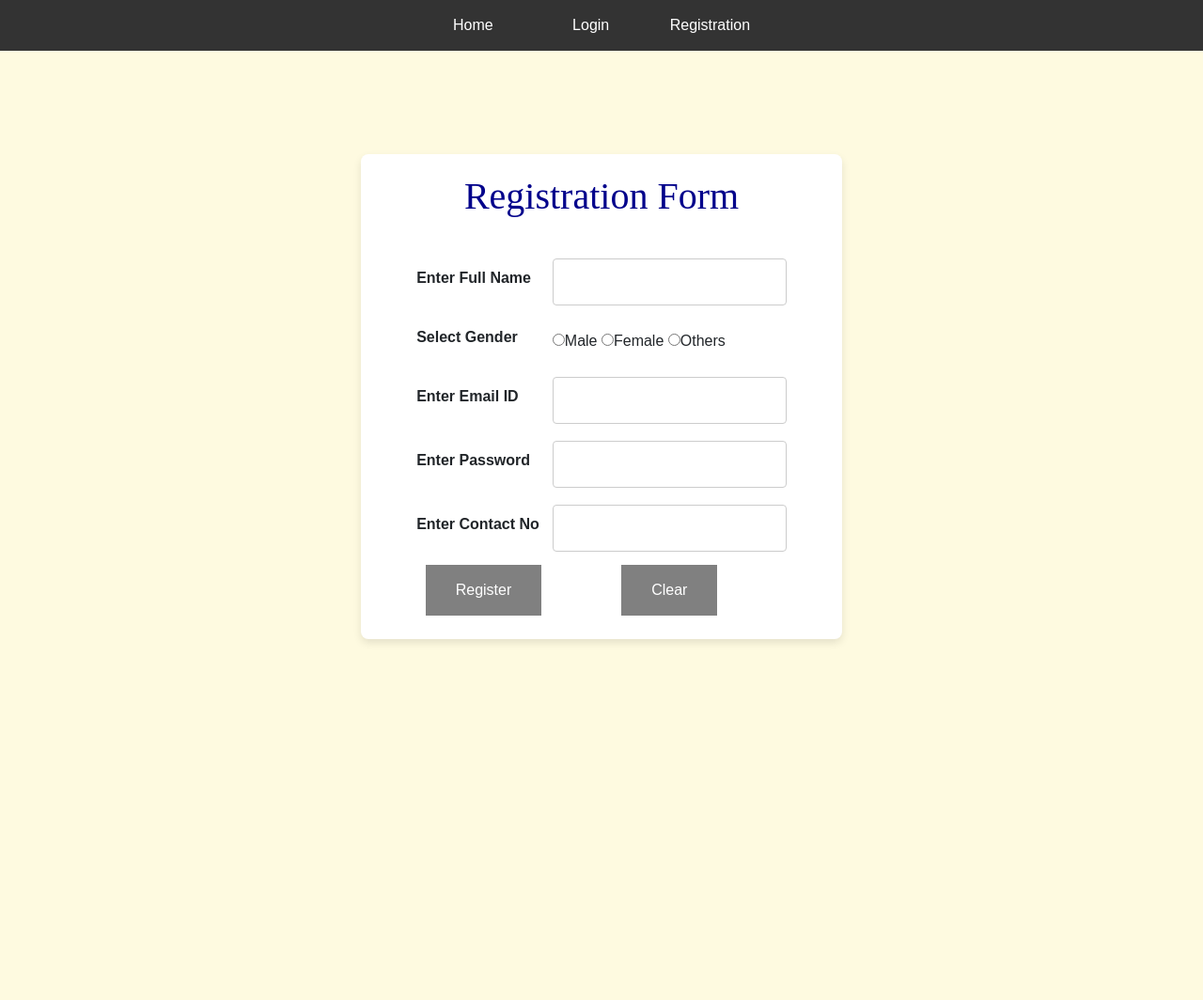
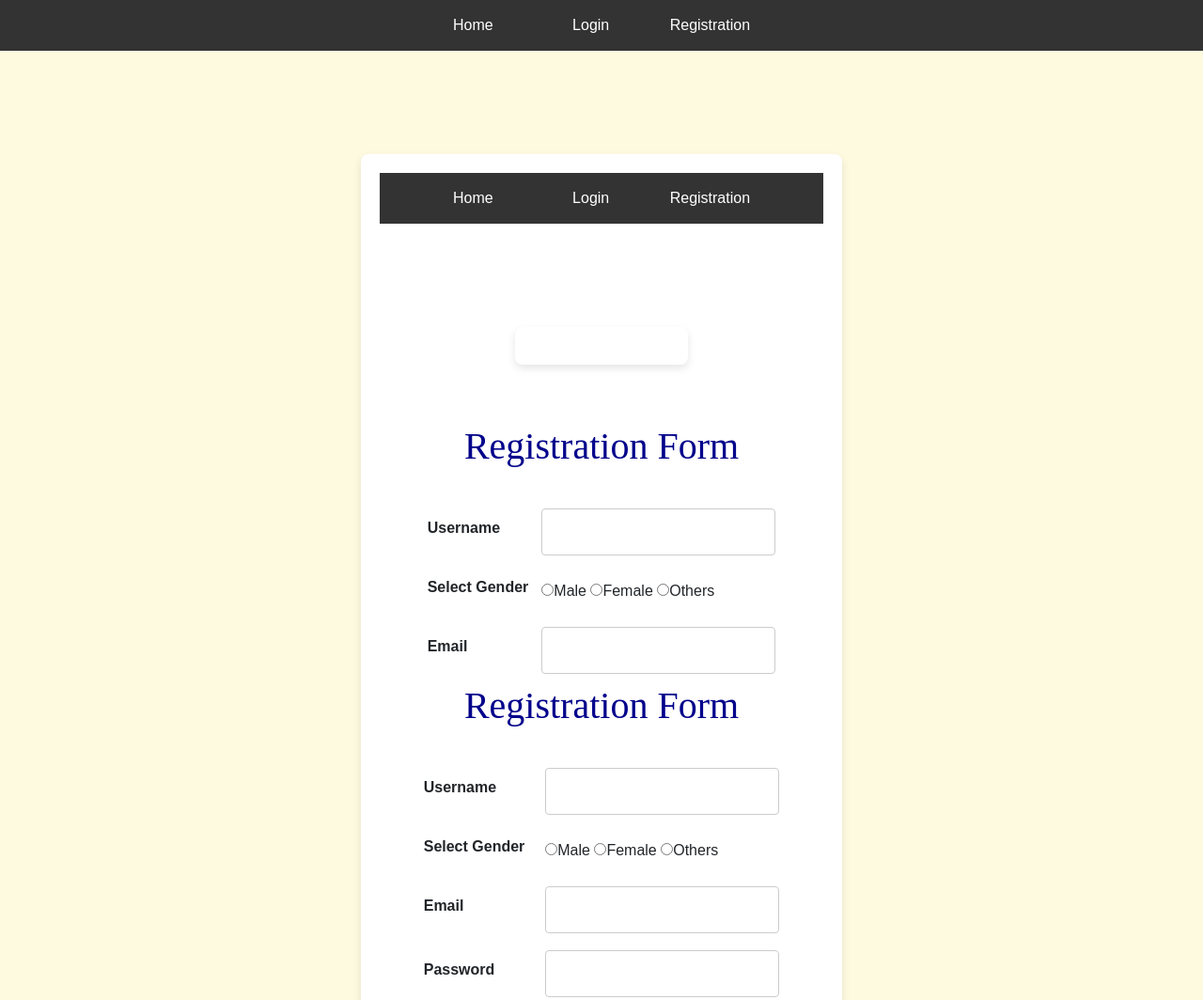
Before and after one commit to sruthimudireddy28/MotionCutInternship, a plain HTML site: page registration.html in a window 1280 px wide. Shown: the top 1064 px of the page at 94% size. Before the commit the page ends 800 px from the top, so only its background shows below. Drawn offline with nearby package versions, Linux system fonts and the light colour scheme.

Commit message:
version 1.1

```diff
--- a/registration.html
+++ b/registration.html
@@ -1,4 +1,49 @@
 <!DOCTYPE html>
+<html lang="en">
+<head>
+  <meta charset="UTF-8">
+  <meta name="viewport" content="width=device-width, initial-scale=1.0">
+  <link rel="stylesheet" href="https://stackpath.bootstrapcdn.com/bootstrap/4.5.2/css/bootstrap.min.css">
+  <link rel="stylesheet" href="styles.css">
+  <title>Register</title>
+</head>
+<body>
+
+    <nav>
+        <ul>
+        <li><a href="index.html">Home</a></li>
+        <li></li><a href="login.html">Login</a></li>
+        <li></li><a href="registration.html">Registration</a></li>
+        </ul>
+    </nav>
+
+   <div class="container mt-5">
+    <div class="v-card">
+      <form method="post" action="login.html">
+        <table align="center">
+          <thead>
+            <tr>
+              <th colspan="2" class="text-center" style="color:darkblue;font-family: 'Times New Roman', Times, serif;"><h1>Registration Form</h1></th>
+            </tr>
+          </thead>
+          <tr>
+            <td><label>Username</label></td>
+            <td><input type="text" name="sname" required></td>
+          </tr>
+          <tr>
+            <td><label>Select Gender</label></td>
+            <td>
+              <input type="radio" name="gender" value="MALE" required/>Male
+              <input type="radio" name="gender"  value="FEMALE" required/>Female
+              <input type="radio" name="gender"  value="OTHERS" required/>Others
+            </td>
+          </tr>
+          <tr>
+            <td><label>Email </label></td>
+            <td><input type="email" name="emailid" required></td>
+          </tr>
+          <tr>
+          <!DOCTYPE html>
 <html lang="en">
 <head>
   <meta charset="UTF-8">
@@ -27,7 +72,7 @@
             </tr>
           </thead>
           <tr>
-            <td><label>Enter Full Name</label></td>
+            <td><label>Username</label></td>
             <td><input type="text" name="sname" required></td>
           </tr>
           <tr>
@@ -39,15 +84,15 @@
             </td>
           </tr>
           <tr>
-            <td><label>Enter Email ID</label></td>
+            <td><label>Email </label></td>
             <td><input type="email" name="emailid" required></td>
           </tr>
           <tr>
-            <td><label>Enter Password</label></td>
+            <td><label>Password</label></td>
             <td><input type="password" name="password" required></td>
           </tr>
           <tr>
-            <td><label>Enter Contact No</label></td>
+            <td><label>Contact No</label></td>
             <td><input type="text" name="contactno" pattern="[6789][0-9]{9}"  required></td>
           </tr>
           <tr align="center">
```
